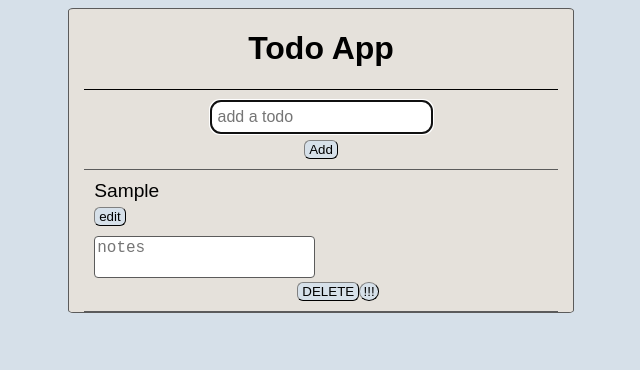
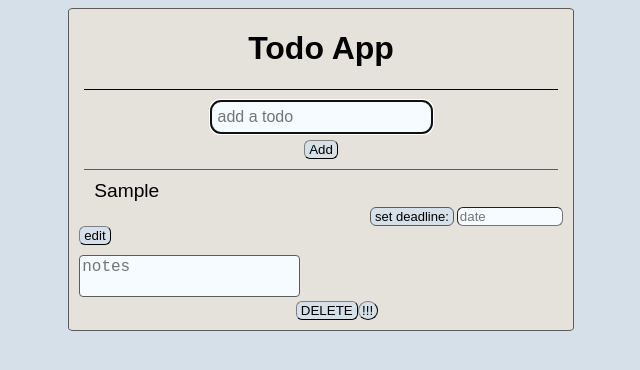
Before and after one commit to Jaloud/CS35L-Task-App, a React (Create React App) app: page / in a window 1280 px wide. Both pictures are taken after typing "Sample" into the empty fields and a click on the button "Add". Shown: the top 370 px of the page, without its empty margins (319-959 px from the left). Built offline with nearby package versions, Linux system fonts and the light colour scheme.

Commit message:
added deadline option; fixed minor visual bugs

```diff
--- a/src/components/Task.js
+++ b/src/components/Task.js
@@ -1,7 +1,14 @@
 import React, { useState } from "react";
 import TaskForm from "./TaskForm";
 
-function Task({ tasks, completeTask, removeTask, editTask, importantTask, sortedTasks}) {
+function Task({
+  tasks,
+  completeTask,
+  removeTask,
+  editTask,
+  importantTask,
+  sortedTasks,
+}) {
   const [edit, setEdit] = useState({
     id: null,
     value: "",
@@ -19,10 +26,11 @@ function Task({ tasks, completeTask, removeTask, editTask, importantTask, sorted
   }
 
   return sortedTasks.map((todo, index) => (
+    <div>
       <div
         className={todo.isComplete ? "todo-row-complete" : "todo-row"}
         key={index}
-      style={todo.important ? {background: "orange"} : {}}
+        style={todo.important ? { background: "orange" } : {}}
       >
         <div
           className="task-name"
@@ -31,9 +39,23 @@ function Task({ tasks, completeTask, removeTask, editTask, importantTask, sorted
         >
           {todo.task}
         </div>
+      </div>
+      <div className="deadline">
+        <label className="deadline-button">set deadline:</label>
+        <input
+          className="deadline-date"
+          type="text"
+          placeholder="date"
+          onFocus={(e) => (e.target.type = "date")}
+          onBlur={(e) => (e.target.type = "text")}
+        />
+      </div>
       <div className="task-buttons">
         <div>
-          <button className="edit-task" onClick={() => setEdit({ id: todo.id, value: todo.task })}>
+          <button
+            className="edit-task"
+            onClick={() => setEdit({ id: todo.id, value: todo.task })}
+          >
             edit
           </button>
         </div>
@@ -49,7 +71,12 @@ function Task({ tasks, completeTask, removeTask, editTask, importantTask, sorted
       <button className="remove-task" onClick={() => removeTask(todo.id)}>
         DELETE
       </button>
-      <button className="priority-button" onClick={() => importantTask(todo.id)}>!!!</button>
+      <button
+        className="priority-button"
+        onClick={() => importantTask(todo.id)}
+      >
+        !!!
+      </button>
     </div>
   ));
 }
--- a/src/index.css
+++ b/src/index.css
@@ -29,7 +29,6 @@ body {
   font-size: larger;
   text-align: center;
   margin-top: 10px;
-  border-bottom: 1px solid rgb(91, 91, 91);
   margin-left: 15px;
   margin-right: 15px;
   margin-bottom: 15x;
@@ -59,6 +58,7 @@ body {
 
 .task-name {
   margin-left: 10px;
+  margin-right: 70%;
   padding-top: 10px;
   margin-bottom: 5px;
   font-size: larger;
@@ -72,6 +72,34 @@ body {
   border-radius: 4px;
   font-size: 16px;
   resize: none;
+}
+
+.deadline {
+  margin-right: 10px;
+  text-align: right;
+  font-size: 13px;
+}
+
+.deadline-button {
+  padding: 1px 4px;
+  border: 1px solid rgb(91, 91, 91);
+  border-radius: 6px;
+  margin-left: 60%;
+  margin-right: 3px;
+  background-color: rgb(214, 224, 233);
+  height: 100px;
+}
+
+.deadline-date {
+  max-width: 100px;
+  border-width: 1px;
+}
+
+input,
+textarea {
+  background-color: rgb(246, 251, 255);
+  border-radius: 6px;
+  border-width: 1px;
 }
 
 .edit-task {
@@ -93,7 +121,7 @@ body {
 }
 
 .todo-row {
-  border-bottom: 1px solid rgb(91, 91, 91);
+  border-top: 1px solid rgb(91, 91, 91);
   margin-left: 15px;
   margin-right: 15px;
 }
@@ -126,11 +154,11 @@ button {
 } */
 
 .priority-button {
-    margin-right: 5px;
-    width: 20px;
-    border-width: 1px;
-    border-radius: 49%;
-    padding: 1px;
+  margin-right: 5px;
+  width: 20px;
+  border-width: 1px;
+  border-radius: 49%;
+  padding: 1px;
 }
 
 .priority-button:hover {
```
Lines whose indentation alone changed are shown as unchanged.
